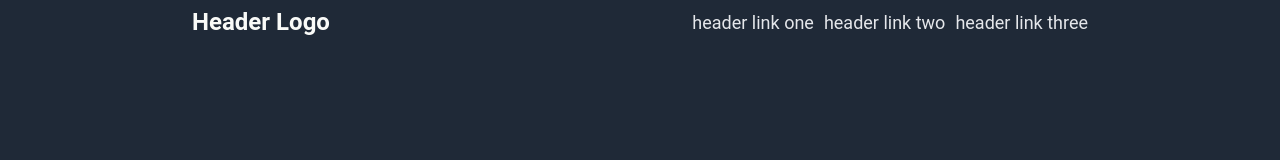
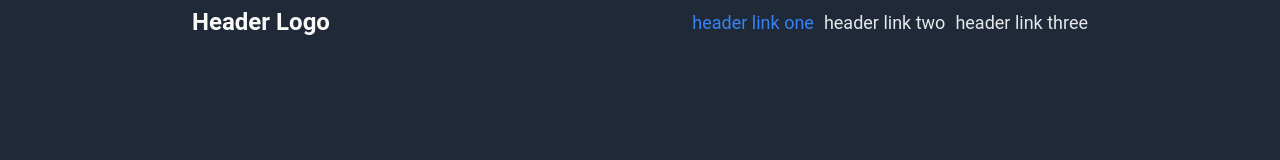
Before and after one commit to BitsuMamo/odin-landing-page, a plain HTML site: page index.html in a window 1280 px wide. In both pictures the pointer is over the link "header link one". Shown: the top 160 px of the page. Drawn offline with Linux system fonts and the light colour scheme.

Commit message:
Added hover to the header link to change color

```diff
--- a/style.css
+++ b/style.css
@@ -46,7 +46,10 @@ header{
 .nav-item a{
   color: #E5E7EB;
   font-size: 18px;
+}
 
+.nav-item a:hover{
+  color: #3882f6;
 }
 
 section{
```
